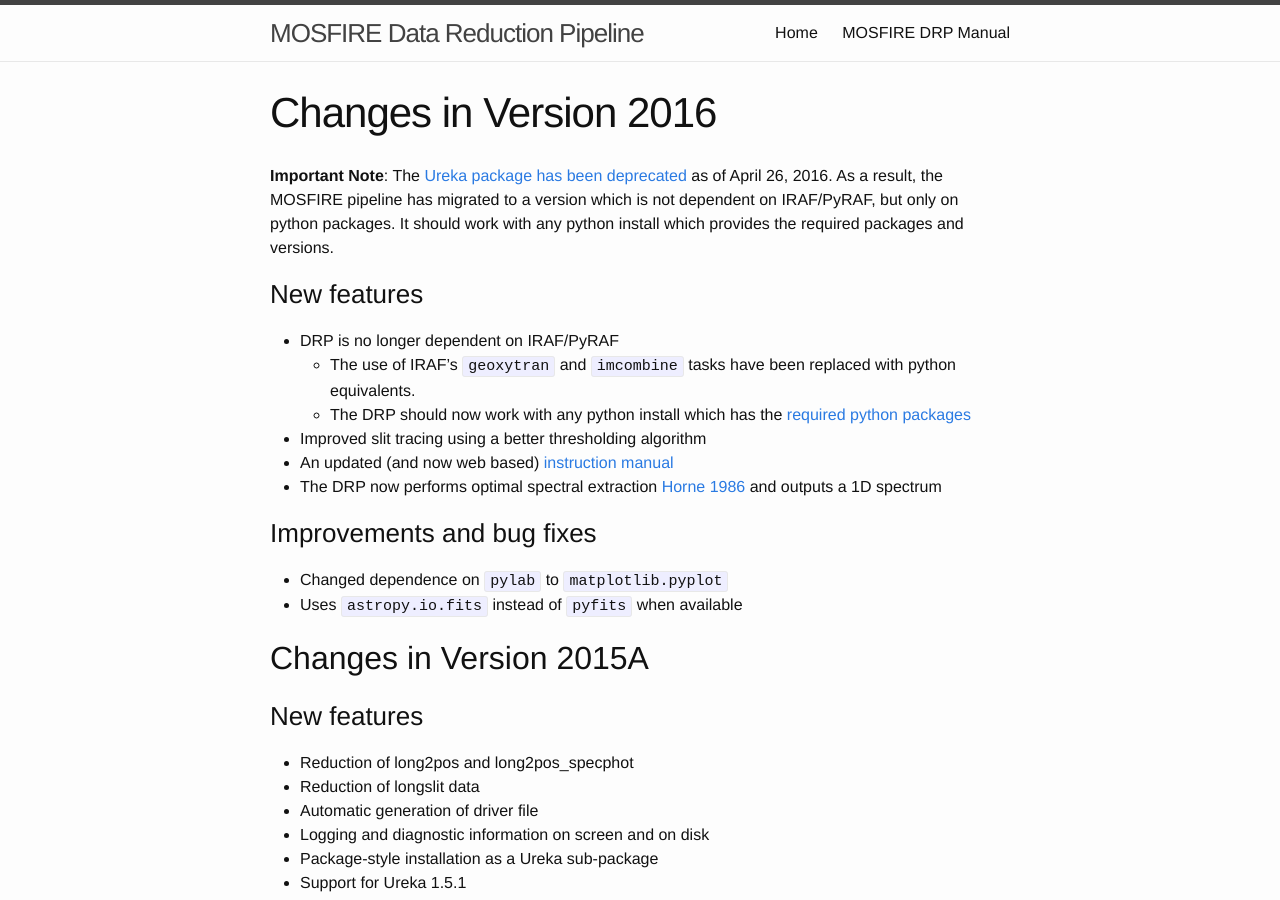
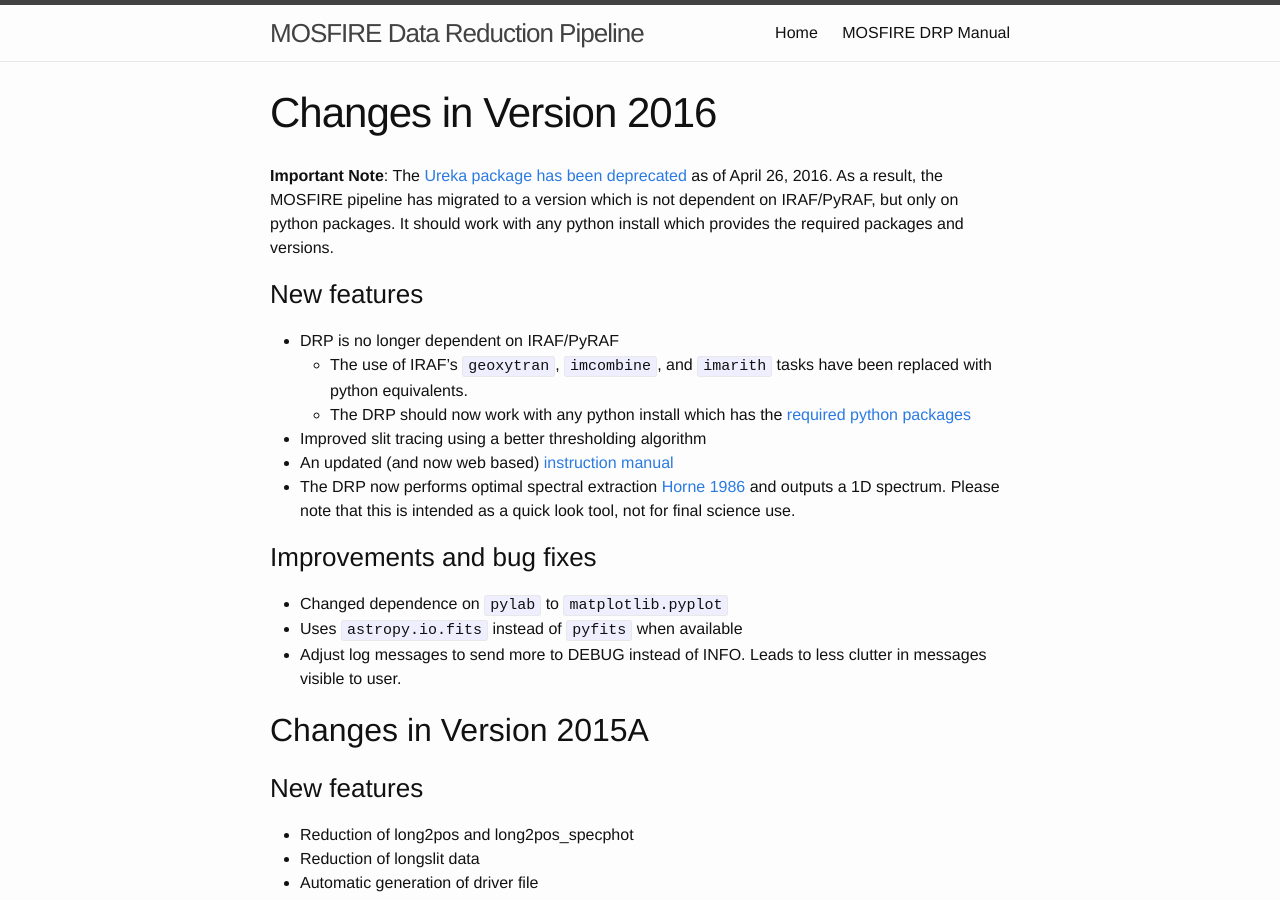
Before and after one commit to Keck-DataReductionPipelines/MosfireDRP, a Jekyll site: the page built from _manual/01changes.md, in a window 1280 px wide and 900 px high. Built offline with Jekyll 4.4.1, drawn with Linux system fonts in a browser that asks for light colours.

Commit message:
Minor updates.

```diff
--- a/_manual/01changes.md
+++ b/_manual/01changes.md
@@ -9,19 +9,17 @@ __Important Note__: The [Ureka package has been deprecated](http://ssb.stsci.edu
 ### New features
 
 * DRP is no longer dependent on IRAF/PyRAF
-    * The use of IRAF's `geoxytran` and `imcombine` tasks have been replaced with python equivalents.
+    * The use of IRAF's `geoxytran`, `imcombine`, and `imarith` tasks have been replaced with python equivalents.
     * The DRP should now work with any python install which has the [required python packages](/manual/installing#Requirements)
 * Improved slit tracing using a better thresholding algorithm
 * An updated (and now web based) [instruction manual](http://keck-datareductionpipelines.github.io/MosfireDRP/)
-* The DRP now performs optimal spectral extraction [Horne 1986](http://adsabs.harvard.edu/abs/1986PASP...98..609H) and outputs a 1D spectrum
+* The DRP now performs optimal spectral extraction [Horne 1986](http://adsabs.harvard.edu/abs/1986PASP...98..609H) and outputs a 1D spectrum.  Please note that this is intended as a quick look tool, not for final science use.
 
 ### Improvements and bug fixes
 
 * Changed dependence on `pylab` to `matplotlib.pyplot`
 * Uses `astropy.io.fits` instead of `pyfits` when available
-
-
-
+* Adjust log messages to send more to DEBUG instead of INFO.  Leads to less clutter in messages visible to user.
 
 
 
```
Also changed, not shown: _manual/03installing.md (+1 -0 lines).
